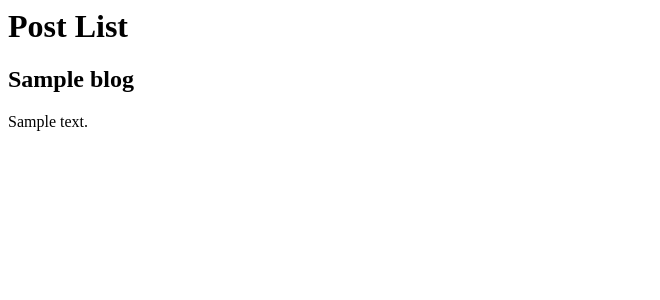
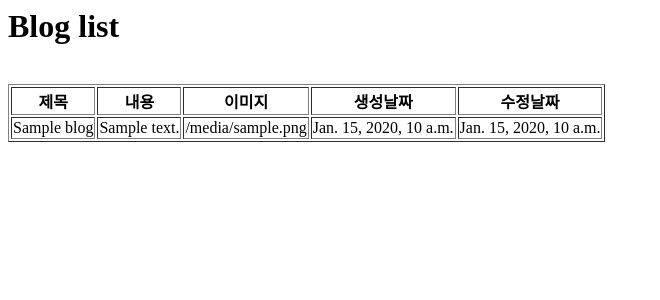
Before and after one commit to ho-seok/django_project, a Django app: template django_app/templates/django_app/post_list.html in a window 1280 px wide. Shown: the top 300 px of the page, without its empty margins (0-660 px from the left). Run offline with Django 4.2, Linux system fonts and the light colour scheme; the template is opened without the code that fills it: most values are stand-ins (such as "Sample title", 1, 10 or a date in 2020); data that the repository does not hold is empty; parts of the project's set-up code (start-up, migrations or seed data) failed here and were passed over.

Commit message:
게시판 작업

```diff
--- a/django_app/models.py
+++ b/django_app/models.py
@@ -20,7 +20,7 @@ class Blog(models.Model):
 
     #upload_to는 root경로인 media 폴더 하위에 이미지가 쌓일 경로를 지정할 수 있다.
     #이미지가 많을수록 각 폴더별로 관리를 해야 이미지를 가져올때 속도가 빠르기 때문
-    photo = models.ImageField(blank=True,upload_to='django_app/windows/%Y/%m/%d')
+    photo = models.ImageField(blank=True,upload_to='django_images/windows/%Y/%m/%d')
 
 
     def __str__(self):
--- a/django_app/templates/django_app/post_list.html
+++ b/django_app/templates/django_app/post_list.html
@@ -1,6 +1,24 @@
-<h1>Post List</h1>
+<h1>Blog list</h1>
+
+<!-- {% for blog in blog_list %}
+    <h2>{{ blog.title }}</h2>
+    {{ blog.content}}
+{% endfor %} -->
 
 {% for blog in blog_list %}
-    <h2>{{ blog.title }}</h2>
-    {{ blog.content}}
+<table border="1">
+    <th>제목</th>
+    <th>내용</th>
+    <th>이미지</th>
+    <th>생성날짜</th>
+    <th>수정날짜</th>
+    <tr>
+        <td>{{ blog.title}}</td>
+        <td>{{ blog.content}}</td>
+        <td>{{ blog.photo_tag }}</td>
+        <td>{{ blog.created_at}}</td>
+        <td>{{ blog.updated_at }}</td>
+    </tr>
+    <br>
+</table>
 {% endfor %}
```
